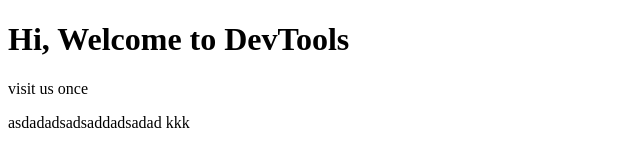
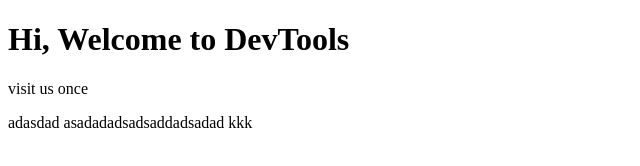
Before and after one commit to VishwasNM/sample, a plain HTML site: page index.html in a window 1280 px wide. Shown: the full height of the page, 0-640 px from the left. Drawn offline with Linux system fonts and the light colour scheme.

Commit message:
recent commit

```diff
--- a/index.html
+++ b/index.html
@@ -4,8 +4,8 @@
 <body>
 	<h1>Hi, Welcome to DevTools</h1>
          <p>visit us once</p>
-
-	asdadadsadsaddadsadad
+        adasdad
+	asadadadsadsaddadsadad
 	kkk
 </body>
 </html>
```
